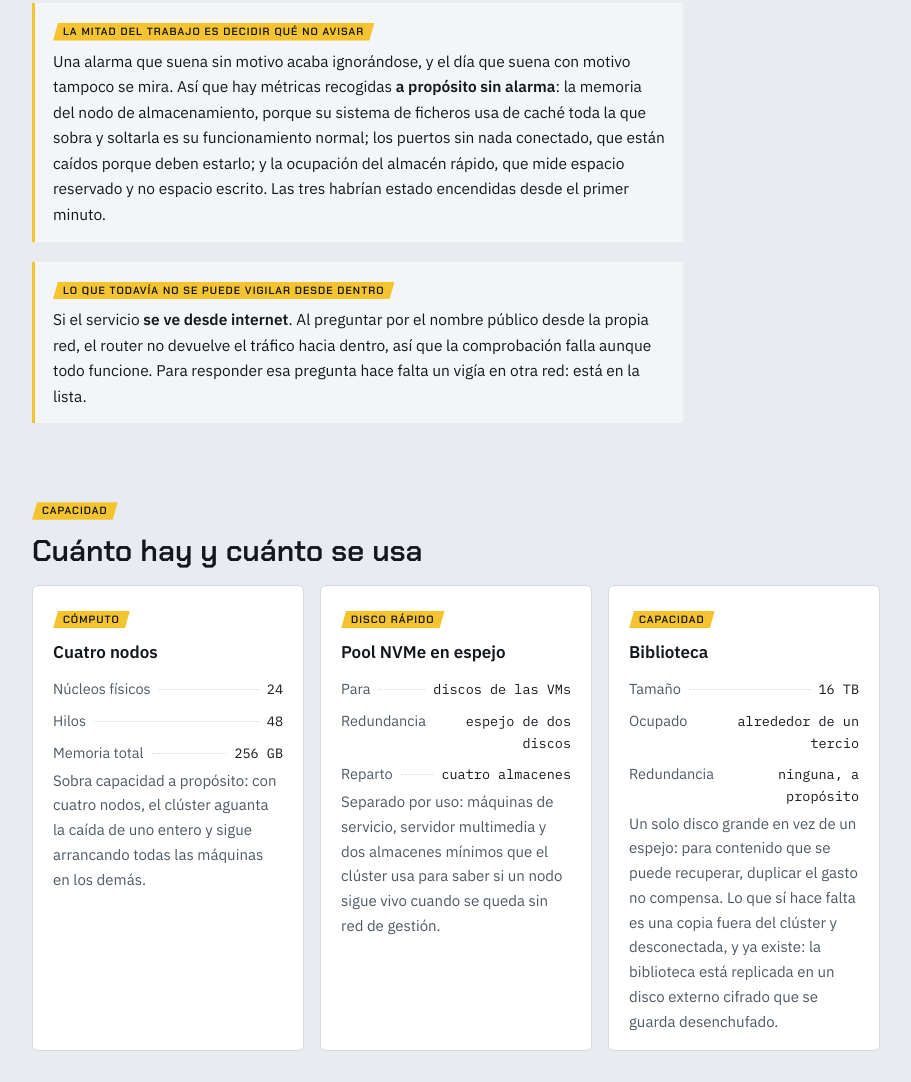
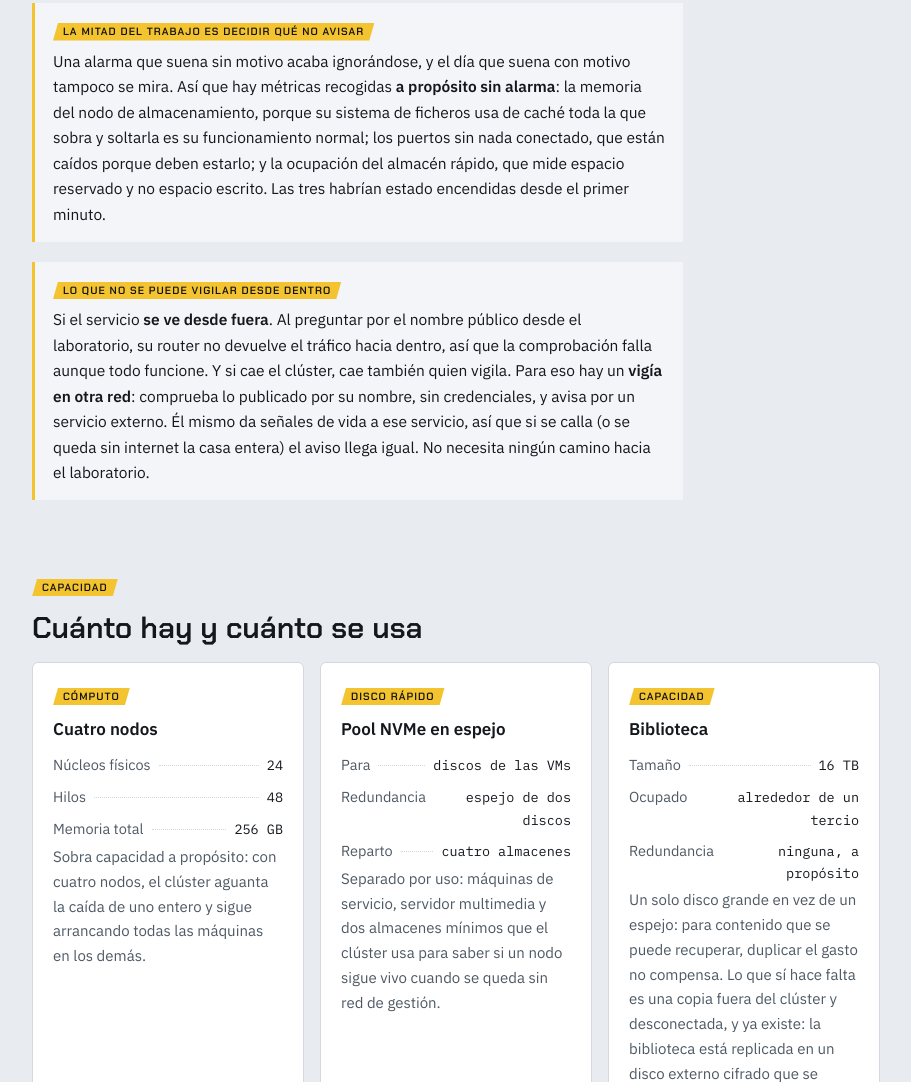
Before and after one commit to TheBillBull/homelab-esxi, a plain HTML site: page maquinas.html in a window 1280 px wide. Shown: the part 5529-6611 px from the top of the page, without its empty margins (312-1223 px from the left). Drawn offline with Linux system fonts and the light colour scheme.

Commit message:
Vigía fuera del laboratorio, en servicio
Co-Authored-By: Claude Opus 5.5 <noreply@anthropic.com>
Claude-Session: https://claude.ai/code/session_01N58emLhH98v6qFrxNfLiMJ

```diff
--- a/maquinas.html
+++ b/maquinas.html
@@ -299,10 +299,13 @@
       </div>
 
       <div class="note">
-        <span class="tape tape--small">Lo que todavía no se puede vigilar desde dentro</span>
-        <p>Si el servicio <strong>se ve desde internet</strong>. Al preguntar por el nombre público desde la
-          propia red, el router no devuelve el tráfico hacia dentro, así que la comprobación falla aunque
-          todo funcione. Para responder esa pregunta hace falta un vigía en otra red: está en la lista.</p>
+        <span class="tape tape--small">Lo que no se puede vigilar desde dentro</span>
+        <p>Si el servicio <strong>se ve desde fuera</strong>. Al preguntar por el nombre público desde el
+          laboratorio, su router no devuelve el tráfico hacia dentro, así que la comprobación falla aunque
+          todo funcione. Y si cae el clúster, cae también quien vigila. Para eso hay un <strong>vigía en
+          otra red</strong>: comprueba lo publicado por su nombre, sin credenciales, y avisa por un servicio
+          externo. Él mismo da señales de vida a ese servicio, así que si se calla (o se queda sin internet
+          la casa entera) el aviso llega igual. No necesita ningún camino hacia el laboratorio.</p>
       </div>
     </section>
 
```
Also changed, not shown: changelog.html (+1 -1 lines), index.html (+1 -1 lines).
